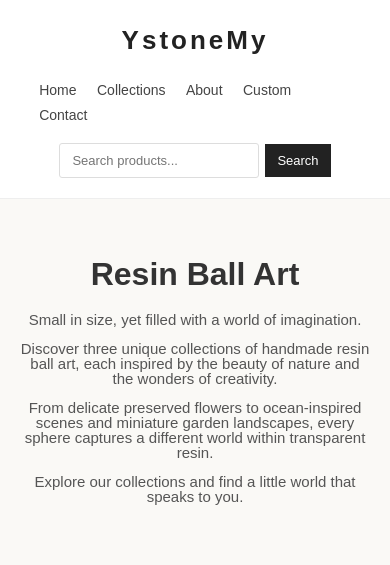
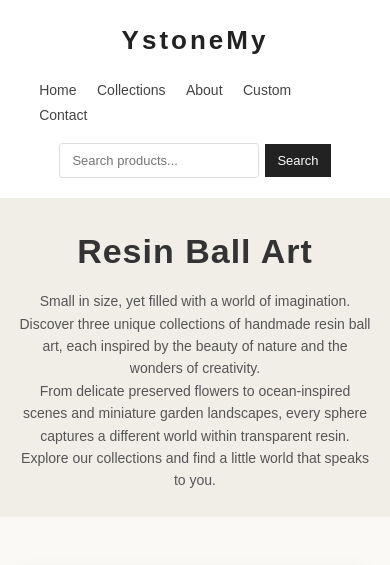
Before and after one commit to ystonemy/ystonemy-website, a plain HTML site: page resin-ball-art.html in a window 390 px wide. Shown: the top 565 px of the page. Drawn offline with Linux system fonts and the light colour scheme; grey boxes are pictures that could not be loaded.

Commit message:
Refactor intro-section to page-hero styling

```diff
--- a/resin-ball-art.html
+++ b/resin-ball-art.html
@@ -33,33 +33,7 @@
       line-height: 1.6;
     }
 
-    .intro-section {
-  max-width: 900px;
-  margin: 50px auto 40px;
-  padding: 0 20px;
-  text-align: center;
-}
 
-.intro-section h1 {
-  font-size: 32px;
-  font-weight: 600;
-  margin-bottom: 12px;
-  color: #333;
-}
-
-.intro-tagline {
-  font-size: 18px;
-  font-style: regular;
-  color: #777;
-  margin-bottom: 25px;
-}
-
-.intro-section p {
-  font-size: 15px;
-  line-height: 1;
-  color: #555;
-  margin-bottom: 14px;
-}
 
     /* ---------- Header（与首页一致） ---------- */
     header {
@@ -142,25 +116,61 @@
       background: #555;
     }
 
+
 /* ---------- Page Hero ---------- */
+
 .page-hero {
   text-align: center;
-      padding: 15px 20px 20px;
+  padding: 30px 20px 28px;
   background: #f1eee8;
 }
 
 .page-hero h1 {
-      font-size: 46px;
-      letter-spacing: 4px;
-      margin-bottom: 2px;
+  font-size: 42px;
+  font-weight: 600;
+  letter-spacing: 2px;
+  margin: 0 0 12px;
+  color: #333;
+}
+
+.page-hero .intro-tagline {
+  font-size: 18px;
+  font-style: normal;
+  color: #777;
+  margin: 0 auto 18px;
+  line-height: 1.5;
 }
 
 .page-hero p {
-      color: #666;
-      font-size: 17px;
-      max-width: 700px;
+  font-size: 16px;
+  line-height: 1.6;
+  color: #555;
+  max-width: 900px;
   margin: 0 auto;
 }
+
+/* ---------- Mobile ---------- */
+
+@media (max-width: 768px) {
+  .page-hero {
+    padding: 25px 16px;
+  }
+
+  .page-hero h1 {
+    font-size: 30px;
+    letter-spacing: 1px;
+  }
+
+  .page-hero .intro-tagline {
+    font-size: 16px;
+  }
+
+  .page-hero p {
+    font-size: 14px;
+    line-height: 1.6;
+  }
+}
+
 
     /* ---------- Gallery ---------- */
     .gallery-section {
@@ -290,10 +300,10 @@
 
 
   <!-- Page Hero -->
-    <section class="intro-section">
+    <section class="page-hero">
   <h1>Resin Ball Art</h1>
 
-  <p class="intro-tagline">
+  <p>
     Small in size, yet filled with a world of imagination.
   </p>
 
```
Lines whose indentation alone changed are shown as unchanged.
